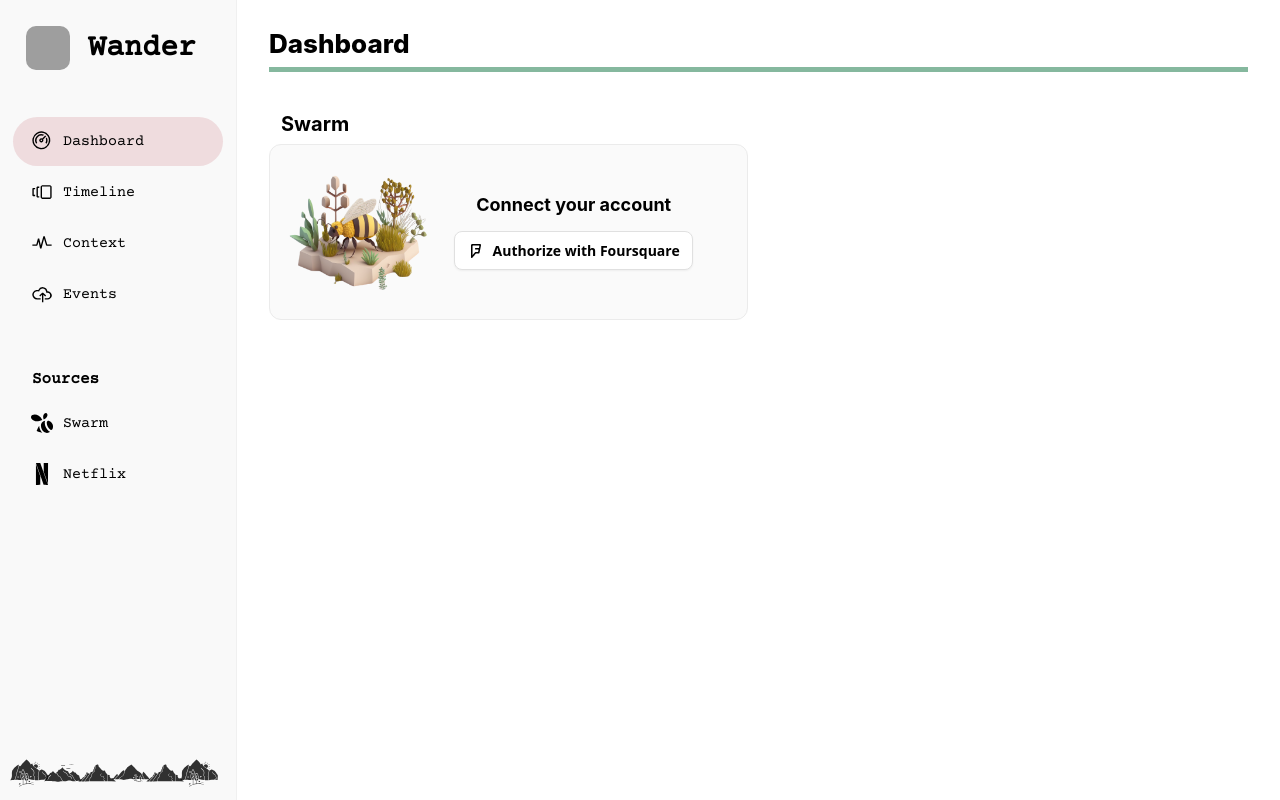
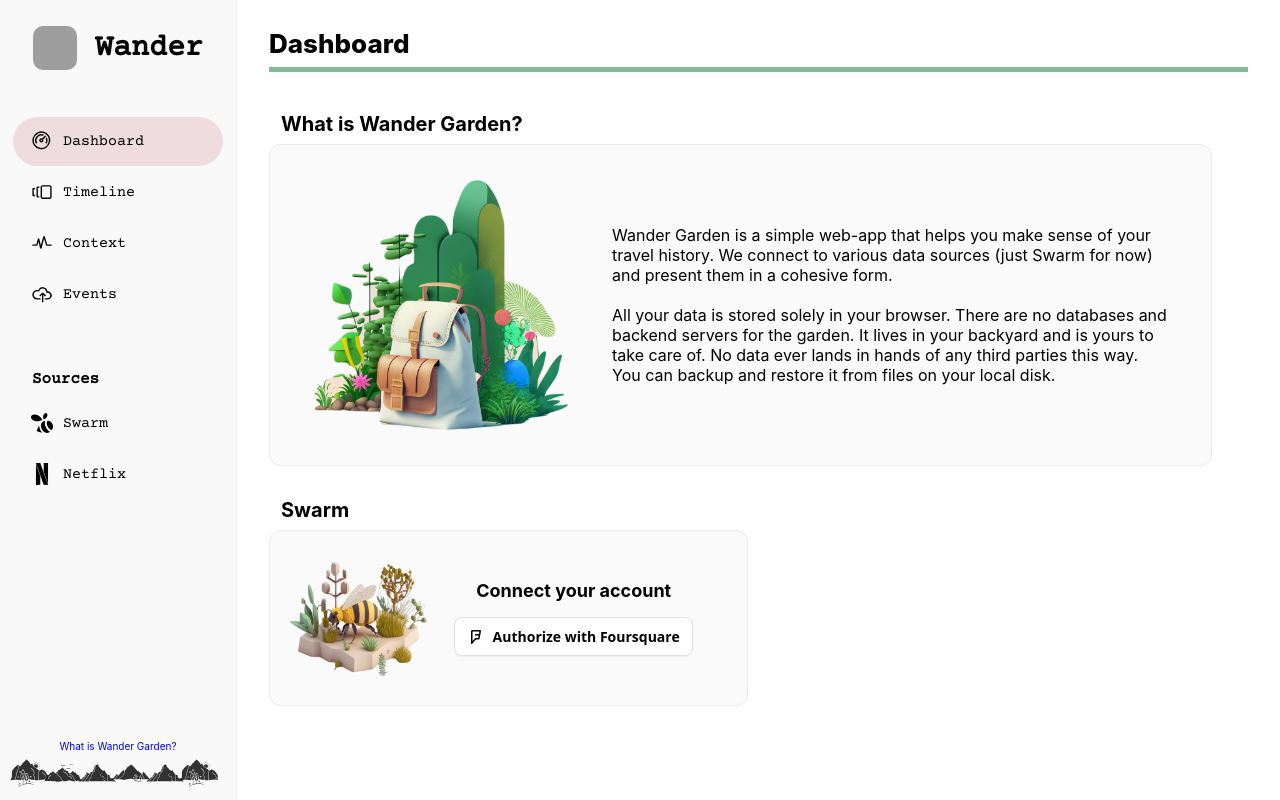
Before and after one commit to raburski/wander-garden, a React (Create React App) app: page / in a window 1280 px wide. Built offline with nearby package versions, Linux system fonts and the light colour scheme; grey boxes are pictures that could not be loaded.

Commit message:
feat: what is wander garden

```diff
--- a/src/SideBar/index.js
+++ b/src/SideBar/index.js
@@ -84,6 +84,7 @@
     align-self: stretch;
     text-decoration: none;
     display: flex;
+    justify-content: center;
 `
 
 const MountainImg = styled('img')`
@@ -119,6 +120,7 @@
 function SubNotes() {
     return (
         <StyledNotes>
+            <StylelessLink to="/info">What is Wander Garden?</StylelessLink>
             <MountainSeparator />
         </StyledNotes>
     )
--- /dev/null
+++ b/src/bindings/WhatIsWanderGarden.js
@@ -0,0 +1,22 @@
+import InfoPanel from '../components/InfoPanel'
+import SquareImage from '../components/SquareImage'
+
+const COPY = `
+Wander Garden is a simple web-app that helps you make sense of your travel history. We connect to various data sources (just Swarm for now) and present them in a cohesive form.
+
+All your data is stored solely in your browser. There are no databases and backend servers for the garden. It lives in your backyard and is yours to take care of. No data ever lands in hands of any third parties this way. You can backup and restore it from files on your local disk.
+
+`
+
+export default function WhatIsWanderGarden() {
+    return (
+        <InfoPanel
+            style={{flex: 1, minWidth: 600}}
+            containerStyle={{whiteSpace: 'pre-wrap'}}
+            header="What is Wander Garden?"
+            image={<SquareImage size={320} src="/3d/backpackgarden.png"/>}
+        >
+            {COPY}
+        </InfoPanel>
+    )
+}
--- a/src/components/Panel.js
+++ b/src/components/Panel.js
@@ -30,10 +30,10 @@
     padding-left: 12px;
 `
 
-export default function Panel({ header, children, spacing, contentStyle = {} }) {
+export default function Panel({ header, children, spacing, contentStyle = {}, ...props }) {
     const _contentStyle = {...contentStyle, ...(spacing ? { padding: 12 } : {}) }
     return (
-        <Container>
+        <Container {...props}>
             <Header>{header}</Header>
             <Content style={_contentStyle}>
                 {children}
--- a/src/routes/Dashboard/index.js
+++ b/src/routes/Dashboard/index.js
@@ -3,6 +3,7 @@
 import Page from '../../components/Page'
 import CountryRow from '../../components/CountryRow'
 import Panel from '../../components/Panel'
+import WhatIsWanderGarden from '../../bindings/WhatIsWanderGarden'
 import Badges from './Badges'
 import Swarm from './Swarm'
 
@@ -78,10 +79,6 @@
     )
 }
 
-function WhatIsWanderGarden() {
-    return null
-}
-
 function AuthenticatedDashboard() {
     return (
         <PanelsContainer>
@@ -99,9 +96,7 @@
     return (
         <PanelsContainer>
             <WhatIsWanderGarden />
-            <PanelColumn>
-                <Swarm />
-            </PanelColumn>
+            <Swarm />
         </PanelsContainer>
     )
 }
--- /dev/null
+++ b/src/routes/WebsiteInfo/index.js
@@ -0,0 +1,10 @@
+import Page from "../../components/Page"
+import WhatIsWanderGarden from "../../bindings/WhatIsWanderGarden"
+
+export default function WebsiteInfo() {
+    return (
+        <Page header="Website Info">
+            <WhatIsWanderGarden />
+        </Page>
+    )
+}
--- a/src/routes/index.js
+++ b/src/routes/index.js
@@ -6,6 +6,7 @@
 import Timeline from './Timeline'
 import Dashboard from './Dashboard'
 import AuthenticationFinish from './AuthenticationFinish'
+import WebsiteInfo from "./WebsiteInfo"
 
 export default function AllRoutes() {
     return (
@@ -16,6 +17,7 @@
         <Route path="timeline" element={<Timeline />}/>
         <Route path="events" element={<Events />}/>
         <Route path="context" element={<Context />}/>
+        <Route path="info" element={<WebsiteInfo />}/>
         <Route path="/" element={<Dashboard />}/>
         <Route path="*" element={<Navigate to="/" />}/>
     </Routes>
```
Also changed, not shown: public/3d/backpackgarden.png (added).
